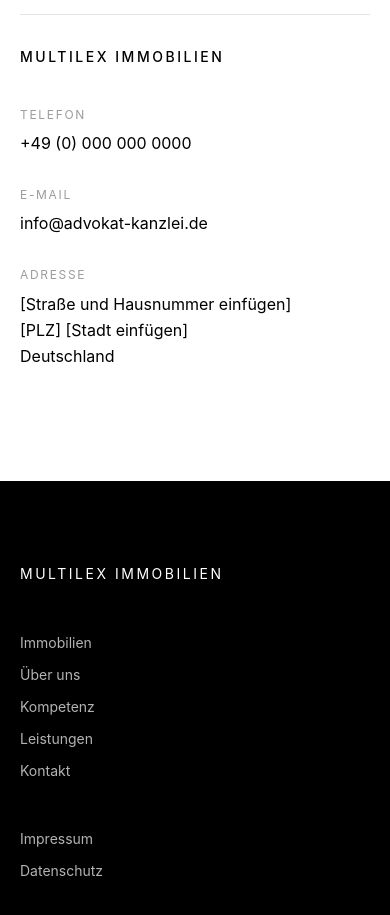
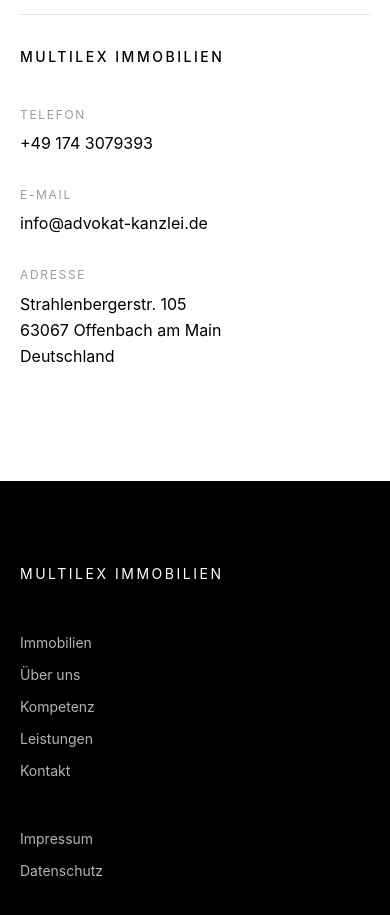
Before and after one commit to x45vxc25rb-ux/multilex-immo5, a Next.js app: page / in a window 390 px wide. Shown: the part 7040-7955 px from the top of the page. Built offline with nearby package versions, Linux system fonts and the light colour scheme.

Commit message:
Update phone number and office address

```diff
--- a/data/companyInfo.ts
+++ b/data/companyInfo.ts
@@ -28,16 +28,16 @@ export const companyInfo: CompanyInfo = {
   // Телефон: замените значение ниже на реальный номер компании.
   // phone — используется как href="tel:", поэтому в международном формате без пробелов.
   // phoneDisplay — то, что видит пользователь на странице.
-  phone: "+49 000 0000000",
-  phoneDisplay: "+49 (0) 000 000 0000",
+  phone: "+491743079393",
+  phoneDisplay: "+49 174 3079393",
 
   // E-Mail: замените значение ниже на реальный адрес компании.
   email: "info@advokat-kanzlei.de",
 
   address: {
-    street: "[Straße und Hausnummer einfügen]",
-    zip: "[PLZ]",
-    city: "[Stadt einfügen]",
+    street: "Strahlenbergerstr. 105",
+    zip: "63067",
+    city: "Offenbach am Main",
     country: "Deutschland",
   },
 
```
